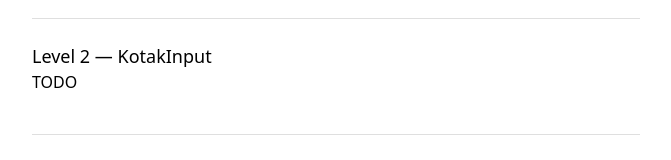
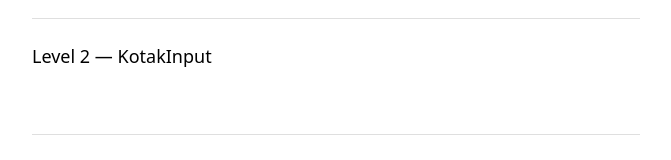
Before and after one commit to webdev-if-its/frontend-5053241047, a React (Vite) app in the folder pertemuan-04/: page / in a window 1280 px wide. Shown: the part 262-422 px from the top of the page, without its empty margins (304-975 px from the left). Built offline with nearby package versions, Linux system fonts and the light colour scheme.

Commit message:
pertemuan-04: level 2 selesai

```diff
--- a/pertemuan-04/src/components/KotakInput.tsx
+++ b/pertemuan-04/src/components/KotakInput.tsx
@@ -4,5 +4,5 @@
 // yang tepat.
 // Lihat SOAL.md untuk kontrak lengkap.
 export function KotakInput(props: { onUbah: (nilai: string) => void }) {
-  return <p>TODO</p>
+  return <input onChange={(e) => props.onUbah(e.target.value)} />
 }
```
